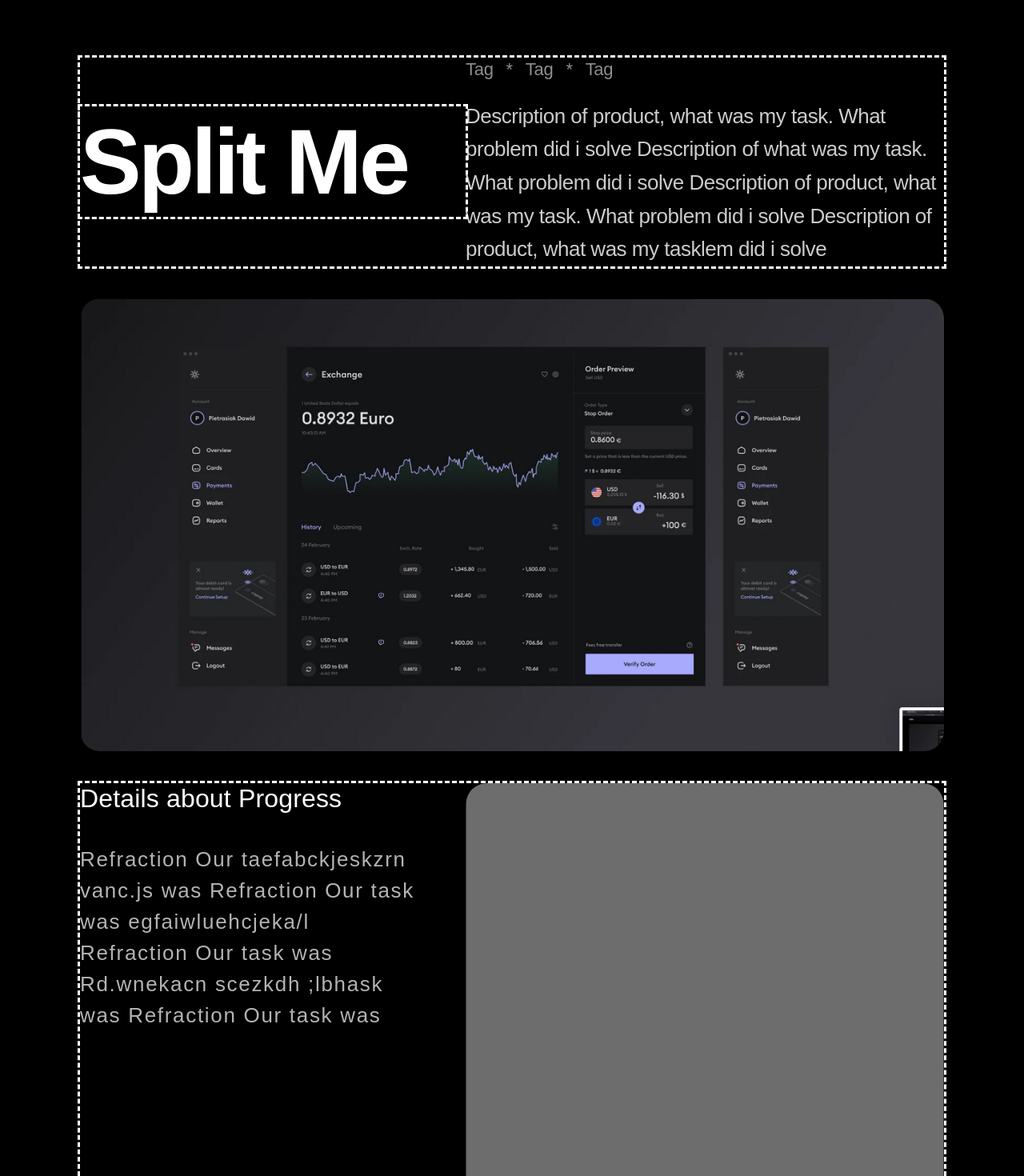
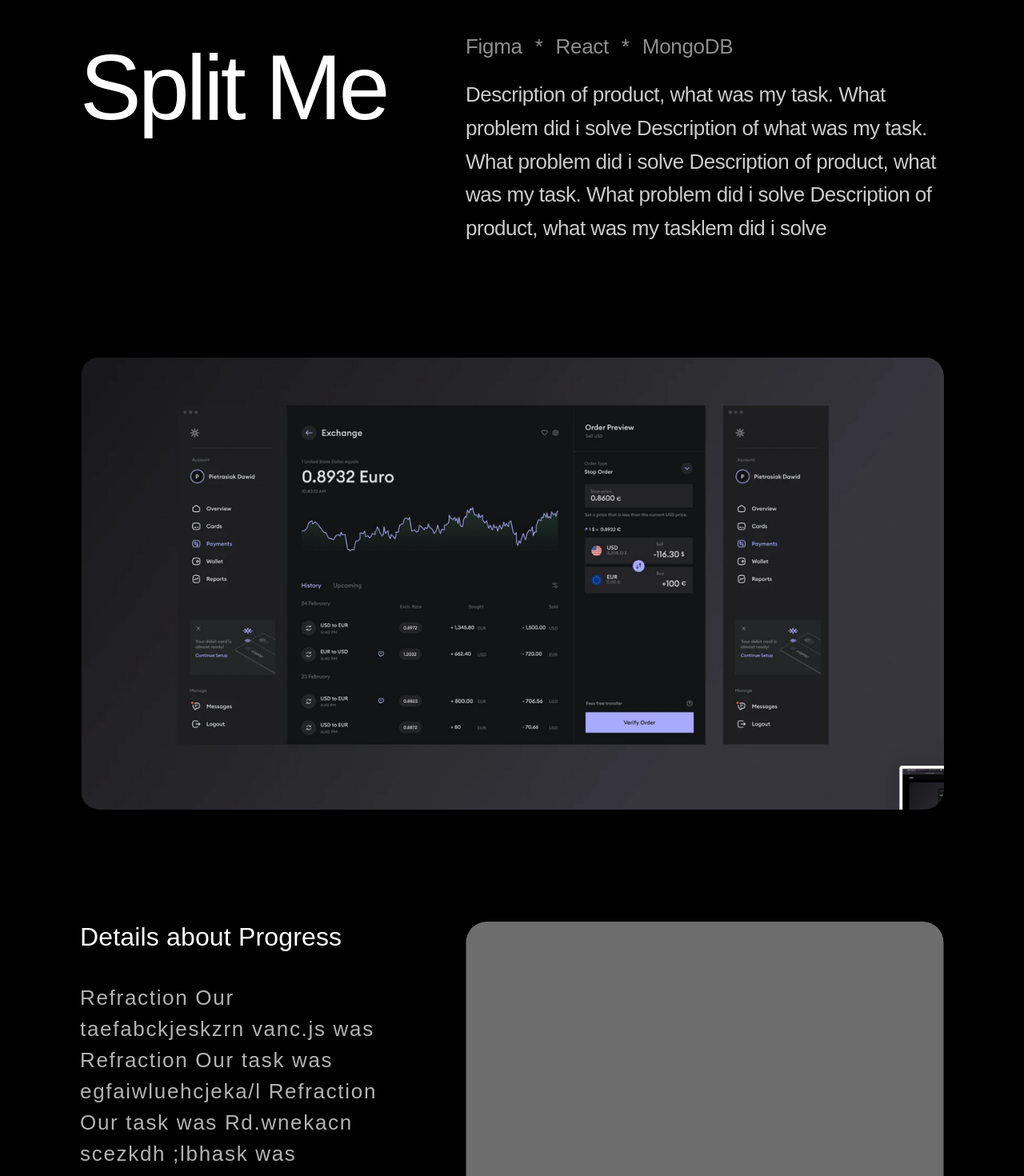
Before and after one commit to d-opri/d-opri.github.io, a Next.js app: page /splitme in a window 1280 px wide. Shown: the part 140-1610 px from the top of the page at 80% size. Built offline with nearby package versions, Linux system fonts and the light colour scheme; a web font is replaced by a local one.

Commit message:
style links section add text-decoration to links

```diff
--- a/components/Header.js
+++ b/components/Header.js
@@ -8,11 +8,11 @@ export default function Header() {
       </Title>
       <Body>
         <TechStack>
-          <li>Tag</li>
+          <li>Figma</li>
           <li>*</li>
-          <li>Tag</li>
+          <li>React</li>
           <li>*</li>
-          <li>Tag</li>
+          <li>MongoDB</li>
         </TechStack>
         <Description>
           <p>
@@ -32,22 +32,22 @@ const Container = styled.section`
   display: flex;
   flex-flow: row wrap;
   height: min-content;
-  margin-top: 7rem;
-  outline: dashed white;
-  align-items: center;
+  align-items: flex-start;
 `;
 
 const Title = styled.header`
   flex: 1 0 0;
-  outline: dashed white;
+
   h1 {
     font-size: 7.188rem;
     letter-spacing: -0.25rem;
     line-height: 1.2em;
+    font-weight: 400;
   }
 
   @media screen and (max-width: 390px) {
-    margin-bottom: 60px;
+    margin-bottom: 4.25rem;
+
     h1 {
       font-size: 60px;
       font-weight: 400;
@@ -65,10 +65,6 @@ const Body = styled.article`
   gap: 1.375rem;
   flex-basis: 37.375rem;
   opacity: 0.8;
-
-  @media screen and (max-width: 390px) {
-    gap: 0.5rem;
-  }
 `;
 
 const TechStack = styled.ul`
@@ -79,7 +75,7 @@ const TechStack = styled.ul`
   width: 100%;
 
   li {
-    font-size: 1.375rem;
+    font-size: 1.625rem;
     letter-spacing: -0.019rem;
     line-height: 1.4em;
     color: #b2b2b2;
@@ -100,13 +96,13 @@ const Description = styled.div`
     font-size: 1.625rem;
     letter-spacing: -0.031rem;
     line-height: 1.6em;
-    color: #ffffff;
+    font-weight: 300;
   }
 
   @media screen and (max-width: 390px) {
     p {
       font-size: 20px;
-
+      font-weight: 300;
       letter-spacing: -0.3px;
       line-height: 1.6em;
       paragraph-spacing: 0px;
--- a/components/Hero.js
+++ b/components/Hero.js
@@ -22,7 +22,7 @@ const StyledHero = styled.header`
   gap: 55px;
   justify-content: center;
   align-items: center;
-  height: 100vh;
+  height: 70vh;
   width: 100%;
 
   // h1 {
--- a/components/Layout.js
+++ b/components/Layout.js
@@ -19,11 +19,11 @@ export default function Layout({ children }) {
 const PageContainer = styled.div``;
 
 const Main = styled.main`
-  padding-bottom: 6rem;
+  // padding-bottom: 6rem;
   display: flex;
   flex-direction: column;
   align-items: center;
-  gap: 18.5rem;
+  gap: 10rem;
 
   @media screen and (max-width: 834px) {
     margin: 1rem;
--- /dev/null
+++ b/components/LinkSection.js
@@ -0,0 +1,63 @@
+import styled from "styled-components";
+
+export default function LinkSection() {
+  return (
+    <Container>
+      <Email>dani.opri@protonmail.com</Email>
+      <Links>
+        <a href="#">LinkedIn</a>
+        <a href="#">Github</a>
+        <a href="#">Behance</a>
+        <a href="#">Xing</a>
+      </Links>
+    </Container>
+  );
+}
+
+const Container = styled.section`
+  align-items: center;
+  display: flex;
+  justify-content: space-between;
+  flex-flow: row wrap;
+  gap: 30px;
+  padding: 100px;
+  width: 100%;
+
+  @media screen and (max-width: 390px) {
+    padding: 50px 0;
+  }
+`;
+
+const Email = styled.p`
+  font-size: 38px;
+  letter-spacing: -1px;
+  line-height: 1.4em;
+
+  @media screen and (max-width: 390px) {
+    font-size: 20px;
+    letter-spacing: -0.3px;
+  }
+`;
+
+const Links = styled.div`
+  align-items: center;
+  display: flex;
+  flex-flow: row nowrap;
+  gap: 10px 30px;
+  flex-basis: 420px;
+
+  a {
+    font-size: 24px;
+    letter-spacing: -0.3px;
+    line-height: 1.4em;
+  }
+
+  @media screen and (max-width: 390px) {
+    align-content: flex-start;
+    align-items: flex-start;
+    flex-direction: column;
+    a {
+      font-size: 20px;
+    }
+  }
+`;
--- a/components/Navbar.js
+++ b/components/Navbar.js
@@ -121,16 +121,7 @@ backdrop-filter: blur(15px);
     justify-content: space-between;
   }
 
-  a {
-    text-decoration: none;
-    transition: 0.7s ease;
-    cursor: pointer;
-  }
 
-  a:hover {
-    color: rgba(0, 255, 240, 1);
-    // text-decoration: line-through;
-  }
 
   button {
     display: none;
--- a/components/TextImageContainer.js
+++ b/components/TextImageContainer.js
@@ -2,6 +2,7 @@ import styled from "styled-components";
 
 import Image from "next/image";
 import Header from "./Header";
+import LinkSection from "./LinkSection";
 
 export default function TextImageContainer() {
   return (
@@ -49,19 +50,15 @@ export default function TextImageContainer() {
           alt="mockup"
         />
       </ImageContainer>
-      <TextSection>
-        <header>Giving adlfkj sdnvl afcm;ljgg ent ash vskbcjh grgsds</header>
+      <TextContainer>
+        <h4>Giving adlfkj sdnvl afcm;ljgg ent ash vskbcjh grgsds</h4>
         <p>
           fraction Our taefabckjeskzrn vanc.js was Refraction Our task was
           egfaiwluehcjeka/l Refraction Our task was Rd.wnekacn scezkdh ;lbhask
           was Refraction Our task
         </p>
-      </TextSection>
-      <BannerSection>
-        Refraction Our task was Our task wasOur task wasOur task wasOur task was
-        Our task wasOur task wasOur task wasOurask was Our task wasOur task
-        wasOur task was
-      </BannerSection>
+      </TextContainer>
+      <LinkSection />
     </Layout>
   );
 }
@@ -69,25 +66,25 @@ export default function TextImageContainer() {
 const Layout = styled.section`
   display: flex;
   flex-flow: column nowrap;
-  gap: 40px;
+  gap: 8.75rem;
+  margin-top: 5rem;
 
   @media screen and (max-width: 834px) {
-    gap: 30px;
-    margin: 1rem;
+    gap: 60px;
+    margin: 11rem 0.5rem 0;
   }
 `;
 
 const Container = styled.section`
   display: flex;
   flex-flow: row wrap;
-  gap: 3.75rem;
+  gap: 80px;
   justify-content: space-between;
   align-items: flex-start;
   height: min-content;
-  outline: dashed white;
 
   @media screen and (max-width: 390px) {
-    gap: 18px;
+    gap: 2rem;
   }
 `;
 
@@ -98,6 +95,11 @@ const TextContainer = styled.header`
   align-items: flex-start;
   gap: 2.313rem;
   flex: 1 0 0;
+
+  white-space: pre-wrap;
+  width: 100%;
+  word-break: break-word;
+  word-wrap: break-word;
 
   h4 {
     font-weight: 400;
@@ -110,7 +112,19 @@ const TextContainer = styled.header`
     font-size: 1.625rem;
     line-height: 150%;
     opacity: 0.7;
+    font-weight: 300;
     letter-spacing: 0.065em;
+    font-weight: 300;
+  }
+
+  @media screen and (max-width: 390px) {
+    h4 {
+      font-size: 32px;
+      letter-spacing: -1px;
+      text-transform: none;
+      text-decoration: none;
+      line-height: 1.4em;
+    }
   }
 `;
 
@@ -131,61 +145,60 @@ const ImageContainer = styled.div`
   display: flex;
   flex-flow: column nowrap;
   justify-content: flex-start;
-  outline: dashed white;
-  gap: 20px;
+  gap: 40px;
 `;
 
-const TextSection = styled.section`
-  display: flex;
-  flex-flow: row wrap;
-  align-items: flex-start;
-  justify-content: space-between;
-  gap: 36px;
+// const TextSection = styled.section`
+//   display: flex;
+//   flex-flow: row wrap;
+//   align-items: flex-start;
+//   justify-content: space-between;
+//   gap: 36px;
 
-  @media screen and (min-width: 538px) {
-    gap: 89px;
-    padding: 100px 100px 60px;
-  }
+//   @media screen and (min-width: 538px) {
+//     gap: 89px;
+//     padding: 100px 100px 60px;
+//   }
 
-  header {
-    font-size: 32px;
-    line-height: 33px;
-    letter-spacing: 0.005em;
-    flex: 1 0 0;
-  }
+//   header {
+//     font-size: 32px;
+//     line-height: 33px;
+//     letter-spacing: 0.005em;
+//     flex: 1 0 0;
+//   }
 
-  p {
-    font-size: 20px;
-    line-height: 166%;
-    /* or 33px */
+//   p {
+//     font-size: 20px;
+//     line-height: 166%;
+//     /* or 33px */
 
-    letter-spacing: 0.065em;
-    flex-basis: 37.375rem;
-  }
-`;
+//     letter-spacing: 0.065em;
+//     flex-basis: 37.375rem;
+//   }
+// `;
 
-const BannerSection = styled.section`
-  display: flex;
-  flex-direction: row;
-  justify-content: center;
-  align-items: center;
-  padding: 0px;
-  background: #323232;
+// const BannerSection = styled.section`
+//   display: flex;
+//   flex-direction: row;
+//   justify-content: center;
+//   align-items: center;
+//   padding: 0px;
+//   background: #323232;
 
-  width: 100%;
-  height: 603px;
-  //   margin: 0 !important;
+//   width: 100%;
+//   height: 603px;
+//   //   margin: 0 !important;
 
-  p {
-    font-size: 26px;
-    line-height: 150%;
-    /* or 39px */
+//   p {
+//     font-size: 26px;
+//     line-height: 150%;
+//     /* or 39px */
 
-    letter-spacing: 0.065em;
-  }
+//     letter-spacing: 0.065em;
+//   }
 
-  @media screen and (max-width: 390px) {
-    width: 100%;
-    height: 200px;
-  }
-`;
+//   @media screen and (max-width: 390px) {
+//     width: 100%;
+//     height: 200px;
+//   }
+// `;
--- a/src/pages/_app.js
+++ b/src/pages/_app.js
@@ -29,6 +29,40 @@ body {
  }
 
 
+ a {
+  position: relative;
+  display: inline-block;
+  text-decoration: none;
+  color: #fff;
+}
+
+a::before,
+a::after {
+  content: "";
+  position: absolute;
+  left: -6px; /* Adjust the value to extend the line */
+  right: -6px; /* Adjust the value to extend the line */
+  height: 1px;
+  background-color: #fff;
+      transform: scaleX(0);
+    transition: transform 0.3s ease;
+}
+
+a::before {
+  top: 50%;
+  transform-origin: right;
+}
+
+a::after {
+  bottom: 50%;
+  transform-origin: left;
+}
+
+a:hover::before,
+  a:hover::after {
+    transform: scaleX(1);
+  }
+
 
 
 .hidden {
```
